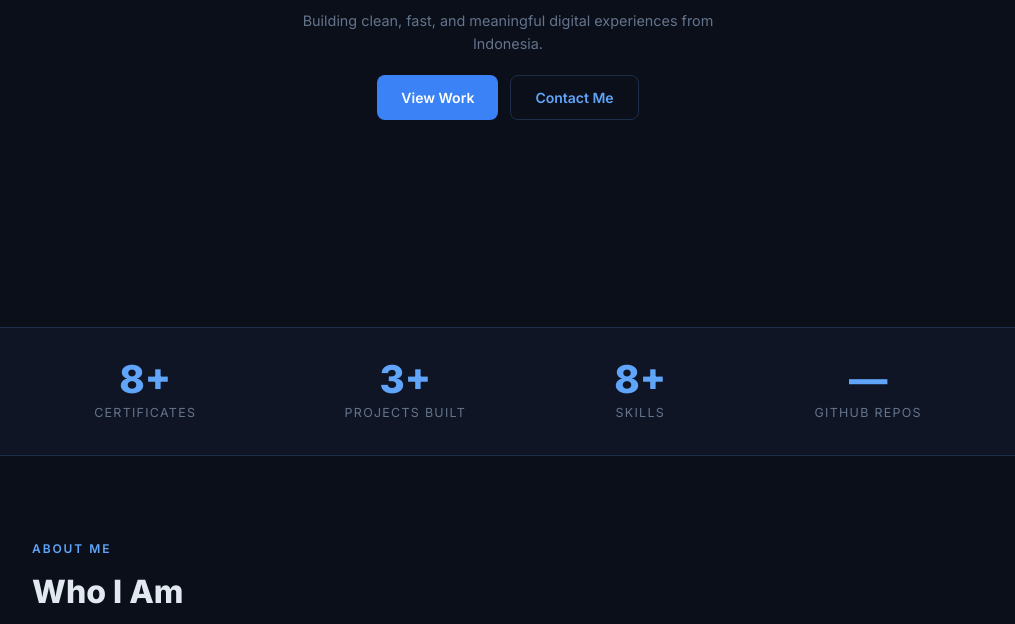
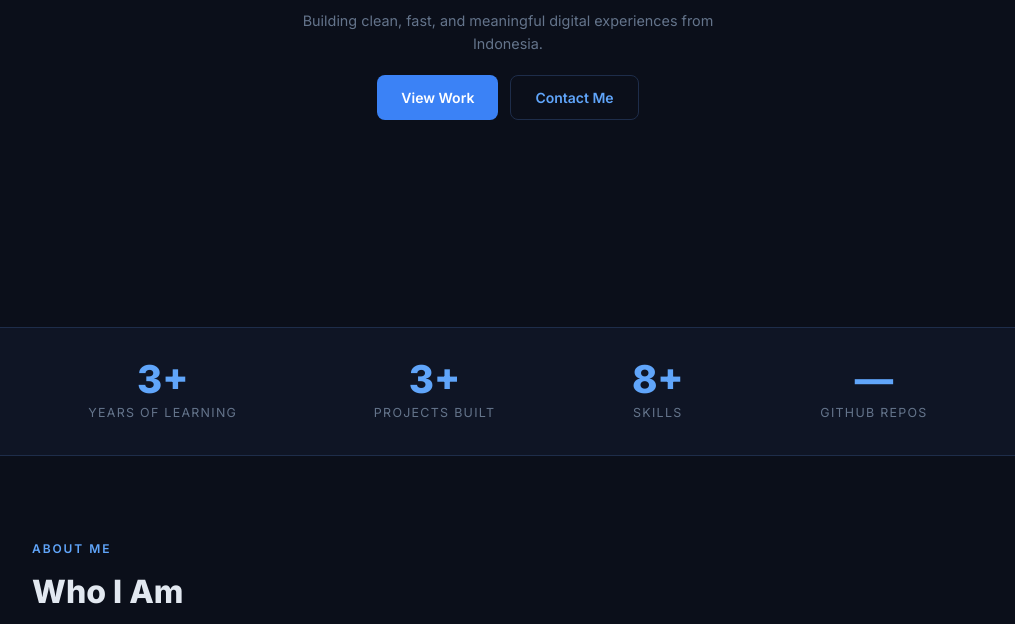
Before and after one commit to Destria-cos/Portofolio, a website: page public/index.html in a window 1280 px wide. Shown: the part 473-1097 px from the top of the page, without its empty margins (132-1147 px from the left). Drawn offline with Linux system fonts and the light colour scheme; no server answers.

Commit message:
Replace Certificates stat with Years of Learning

```diff
--- a/public/index.html
+++ b/public/index.html
@@ -54,8 +54,8 @@
   <div class="stats-bar">
     <div class="container stats-inner">
       <div class="stat-item">
-        <span class="stat-num" id="stat-certs">0</span>
-        <span class="stat-label">Certificates</span>
+        <span class="stat-num" id="stat-years">0</span>
+        <span class="stat-label">Years of Learning</span>
       </div>
       <div class="stat-item">
         <span class="stat-num" id="stat-projects">0</span>
@@ -288,8 +288,6 @@
   </footer>
 
   <button id="toTop" aria-label="Back to top"><i class="fas fa-arrow-up"></i></button>
-  <!-- cert count kept in sync with Certificates/Dicoding folder -->
-  <span id="cert-count" data-count="8" hidden></span>
   <script src="script.js"></script>
 </body>
 </html>
--- a/public/script.js
+++ b/public/script.js
@@ -72,14 +72,14 @@ const statsObserver = new IntersectionObserver((entries) => {
   entries.forEach(entry => {
     if (!entry.isIntersecting) return;
 
-    // Certificates — from hidden data attribute (update data-count when adding certs)
-    const certCount = parseInt(document.getElementById("cert-count")?.dataset.count || "0");
+    // Years of Learning — since 2023
+    const yearsLearning = new Date().getFullYear() - 2023 || 1;
     // Projects — count actual project cards in the DOM
     const projectCount = document.querySelectorAll(".project-card").length;
     // Skills — count actual skill chips in the DOM
     const skillCount = document.querySelectorAll(".skill-chip").length;
 
-    animateCount(document.getElementById("stat-certs"), certCount);
+    animateCount(document.getElementById("stat-years"), yearsLearning);
     animateCount(document.getElementById("stat-projects"), projectCount);
     animateCount(document.getElementById("stat-skills"), skillCount);
 
```
